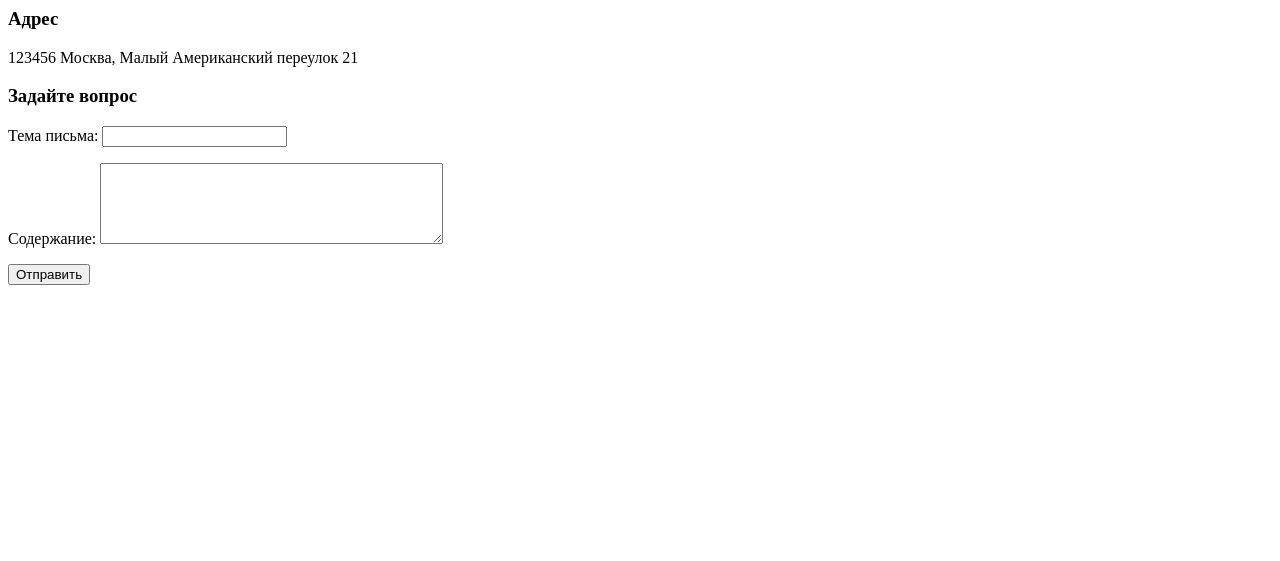
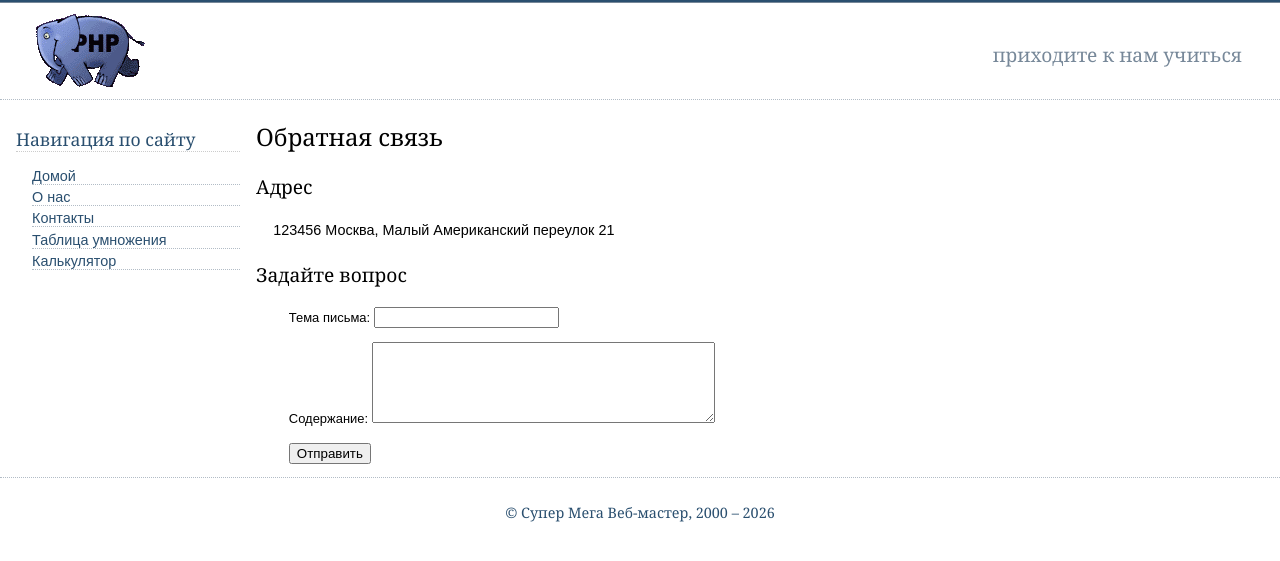
Before and after one commit to maksimalpeev-tech/PHP, a PHP site: page /lab3/site/contact.php in a window 1280 px wide. Shown: the top 561 px of the page. Run offline with PHP 8.4, Linux system fonts and the light colour scheme.

Commit message:
Update contact.php

```diff
--- a/lab3/site/contact.php
+++ b/lab3/site/contact.php
@@ -14,7 +14,6 @@ function sendEmail(string $to, string $subject, string $body, string $from): boo
 {
     $headers = "From: $from\r\n";
     $headers .= "Content-Type: text/plain; charset=UTF-8\r\n";
-
     return mail($to, $subject, $body, $headers);
 }
 
@@ -26,10 +25,7 @@ if ($_SERVER['REQUEST_METHOD'] === 'POST') {
     $body = trim(strip_tags($_POST['body'] ?? ''));
 
     if ($subject !== '' && $body !== '') {
-        $to = 'bergovvv@oreluniver.ru';
-        $from = 'admin@center.ogu';
-
-        if (sendEmail($to, $subject, $body, $from)) {
+        if (@sendEmail('bergovvv@oreluniver.ru', $subject, $body, 'admin@center.ogu')) {
             $emailSent = true;
         } else {
             $emailError = 'Ошибка при отправке письма';
@@ -39,16 +35,41 @@ if ($_SERVER['REQUEST_METHOD'] === 'POST') {
     }
 }
 ?>
+<!DOCTYPE html>
+<html lang="ru">
+<head>
+	<meta charset="UTF-8">
+	<meta http-equiv="X-UA-Compatible" content="IE=edge">
+	<meta name="viewport" content="width=device-width, initial-scale=1.0">
+	<title>Контакты</title>
+	<link rel="stylesheet" href="style.css">
+</head>
+<body>
+	<header>
+		<img class="logo" src="img/elephant.png" alt="PHP">
+		<div class="slogan">приходите к нам учиться</div>
+	</header>
+	<nav>
+		<h2>Навигация по сайту</h2>
+		<ul>
+			<li><a href="index.php">Домой</a></li>
+			<li><a href="index.php?id=about">О нас</a></li>
+			<li><a href="index.php?id=contact">Контакты</a></li>
+			<li><a href="index.php?id=table">Таблица умножения</a></li>
+			<li><a href="index.php?id=calc">Калькулятор</a></li>
+		</ul>
+	</nav>
+	<section>
+		<h1>Обратная связь</h1>
 		<h3>Адрес</h3>
 		<p>123456 Москва, Малый Американский переулок 21</p>
 		<h3>Задайте вопрос</h3>
 
 		<?php if ($emailSent): ?>
-	<p style="color: green;"><b>Сообщение успешно отправлено!</b></p>
+			<p style="color:green;"><b>Сообщение успешно отправлено!</b></p>
 		<?php endif; ?>
-
 		<?php if ($emailError !== ''): ?>
-	<p style="color: red;"><b><?=$emailError?></b></p>
+			<p style="color:red;"><b><?=$emailError?></b></p>
 		<?php endif; ?>
 
 		<form method="POST" action="<?=$_SERVER['REQUEST_URI']?>">
@@ -56,3 +77,9 @@ if ($_SERVER['REQUEST_METHOD'] === 'POST') {
 			<p>Содержание: <textarea name="body" rows="5" cols="40" required><?= htmlspecialchars($_POST['body'] ?? '') ?></textarea></p>
 			<p><button type="submit">Отправить</button></p>
 		</form>
+	</section>
+	<footer>
+		<p>© Супер Мега Веб-мастер, 2000 – <?= getdate()['year'] ?></p>
+	</footer>
+</body>
+</html>
```
Lines whose indentation alone changed are shown as unchanged.
